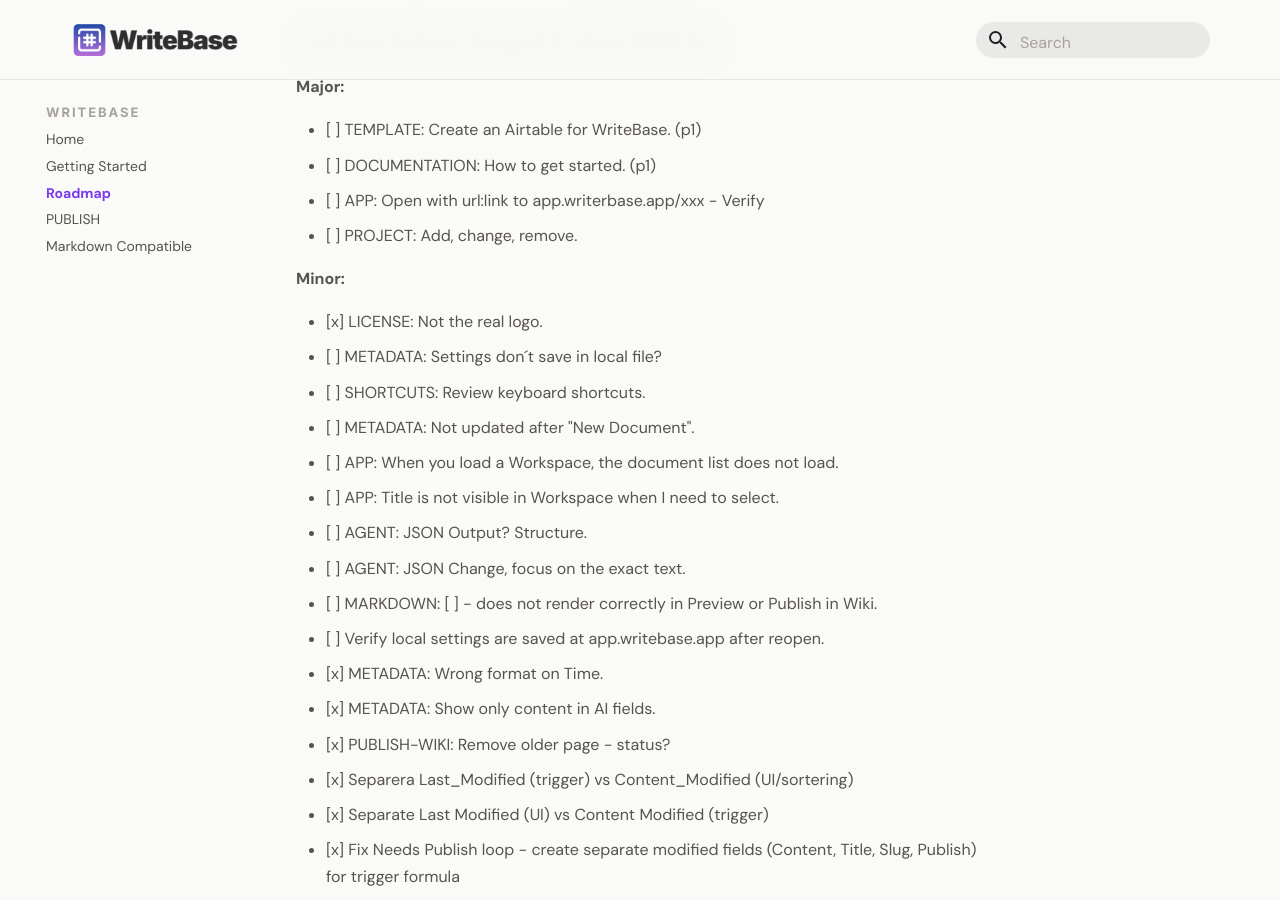
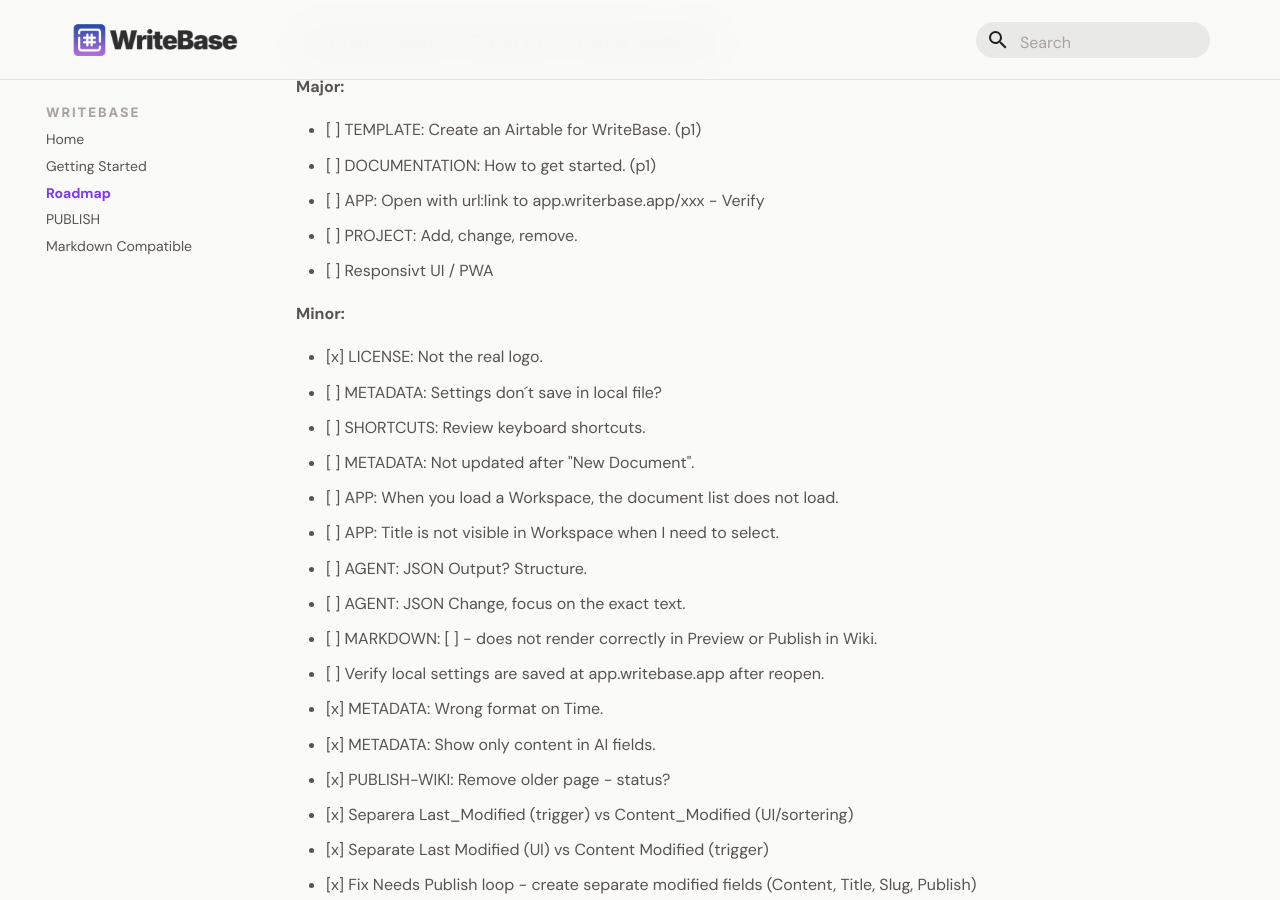
Before and after one commit to larssonhthomas-afk/writebase-docs, an MkDocs documentation site: the page built from docs/009-roadmap.md, in a window 1280 px wide and 900 px high, scrolled down 520 px. Built offline with MkDocs 1.6.1 and Material for MkDocs 9.7.7, drawn with Linux system fonts in a browser that asks for light colours; some web fonts are replaced.

Commit message:
Update 009-roadmap.md

```diff
--- a/docs/009-roadmap.md
+++ b/docs/009-roadmap.md
@@ -28,6 +28,7 @@ This Backlog has a priority 1-3.
 - [ ] DOCUMENTATION: How to get started. (p1)
 - [ ] APP: Open with url:link to app.writerbase.app/xxx - Verify
 - [ ] PROJECT: Add, change, remove.
+- [ ] Responsivt UI / PWA
 
 **Minor:**
 
```
